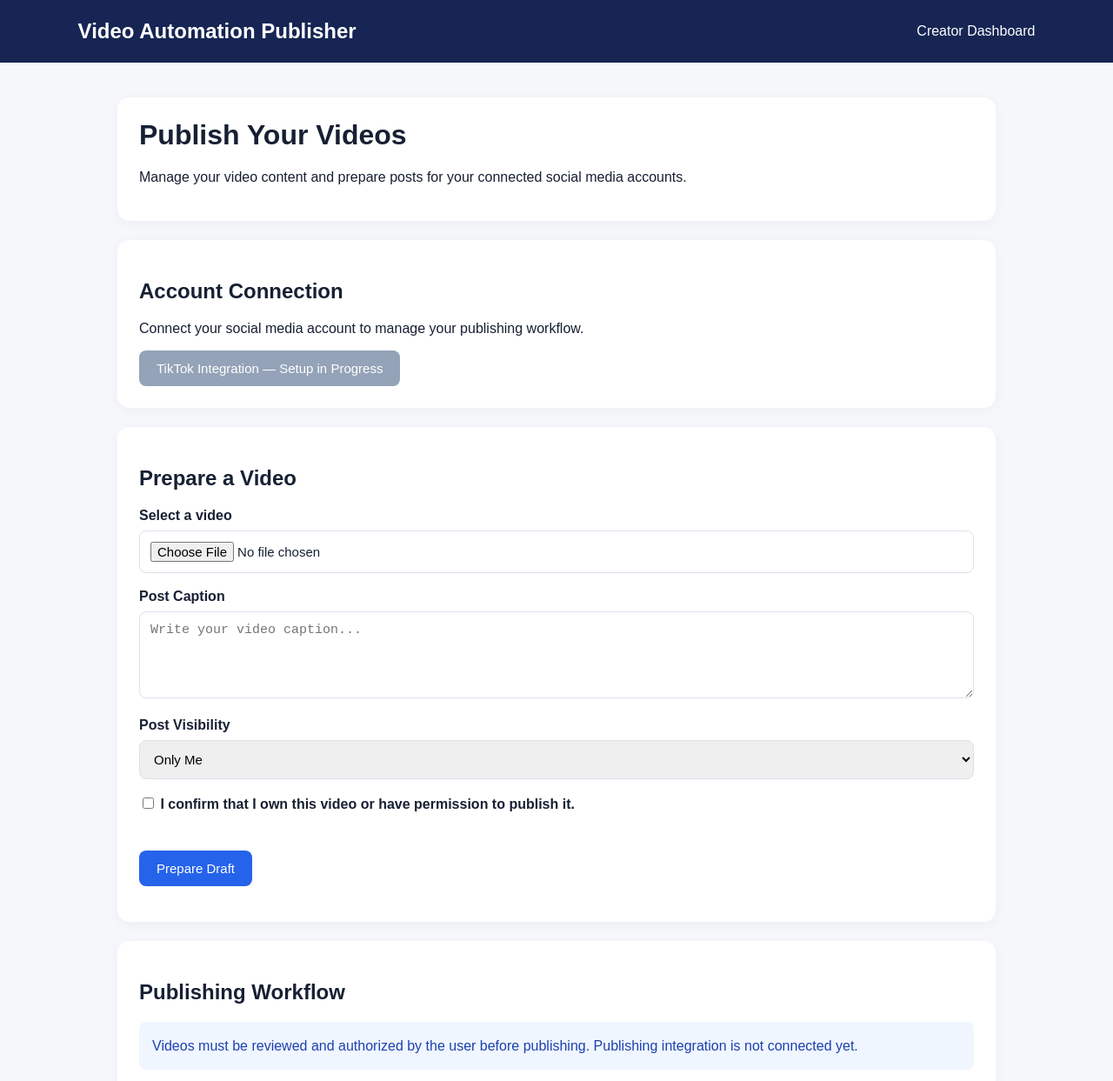
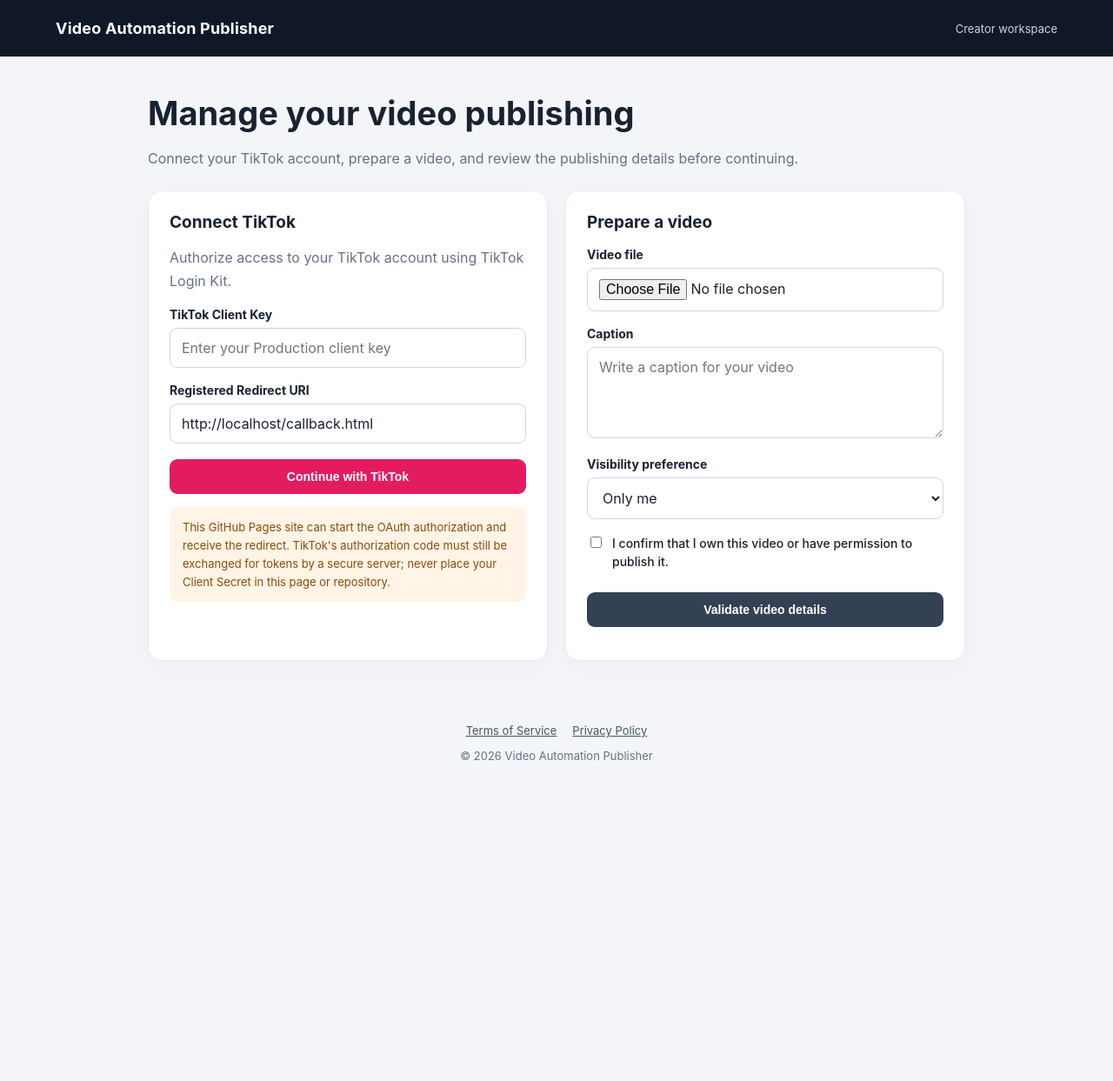
Before and after one commit to kareemkhaled111/video-automation-publisher, a plain HTML site: page index.html in a window 1280 px wide. Shown: the top 1243 px of the page at 87% size. After the commit the page ends 920 px from the top, so only its background shows below. Drawn offline with Linux system fonts and the light colour scheme.

Commit message:
Build TikTok OAuth and video preparation UI

```diff
--- a/index.html
+++ b/index.html
@@ -1,240 +1,99 @@
-<!DOCTYPE html>
+<!doctype html>
 <html lang="en">
 <head>
-<meta charset="UTF-8">
-<meta name="viewport" content="width=device-width, initial-scale=1.0">
+<meta charset="utf-8">
+<meta name="viewport" content="width=device-width,initial-scale=1">
+<meta name="theme-color" content="#101828">
 <title>Video Automation Publisher</title>
-
 <style>
-* { box-sizing: border-box; }
-
-body {
-  margin: 0;
-  font-family: Arial, sans-serif;
-  background: #f5f7fb;
-  color: #172033;
-}
-
-header {
-  background: #172554;
-  color: white;
-  padding: 22px 7%;
-  display: flex;
-  justify-content: space-between;
-  align-items: center;
-}
-
-header h2 { margin: 0; }
-
-.container {
-  max-width: 1050px;
-  margin: 40px auto;
-  padding: 0 20px;
-}
-
-.card {
-  background: white;
-  padding: 25px;
-  border-radius: 14px;
-  margin-bottom: 22px;
-  box-shadow: 0 3px 15px rgba(0,0,0,.04);
-}
-
-h1 { margin-top: 0; }
-
-label {
-  display: block;
-  font-weight: bold;
-  margin: 18px 0 8px;
-}
-
-input, textarea, select {
-  width: 100%;
-  padding: 12px;
-  border: 1px solid #dce1eb;
-  border-radius: 8px;
-  font-size: 15px;
-}
-
-textarea {
-  min-height: 100px;
-  resize: vertical;
-}
-
-button {
-  border: 0;
-  padding: 12px 20px;
-  border-radius: 8px;
-  background: #2563eb;
-  color: white;
-  font-size: 15px;
-  cursor: pointer;
-}
-
-button:disabled {
-  background: #94a3b8;
-  cursor: not-allowed;
-}
-
-#preview {
-  display: none;
-  width: 100%;
-  max-height: 450px;
-  margin-top: 20px;
-  border-radius: 10px;
-  background: black;
-}
-
-.notice {
-  background: #eff6ff;
-  padding: 15px;
-  border-radius: 8px;
-  color: #1e40af;
-  line-height: 1.6;
-}
-
-.status {
-  margin-top: 15px;
-  font-weight: bold;
-}
-
-footer {
-  text-align: center;
-  padding: 25px;
-  color: #64748b;
-}
-
-footer a {
-  margin: 0 10px;
-  color: #2563eb;
-}
+:root{font-family:Inter,ui-sans-serif,system-ui,-apple-system,"Segoe UI",sans-serif;color:#182230;background:#f3f5f9;font-synthesis:none}
+*{box-sizing:border-box}body{margin:0}header{background:#101828;color:#fff;padding:22px max(5vw,20px);display:flex;align-items:center;justify-content:space-between;gap:16px}
+.brand{font-weight:750;font-size:18px;letter-spacing:.2px}.tag{font-size:13px;color:#cbd5e1}
+main{max-width:980px;margin:42px auto;padding:0 20px}.intro{margin-bottom:24px}.intro h1{font-size:clamp(28px,4vw,38px);margin:0 0 10px}.muted{color:#667085;line-height:1.65}
+.grid{display:grid;grid-template-columns:1fr 1fr;gap:20px}.card{background:white;border:1px solid #e6eaf0;border-radius:16px;padding:24px;box-shadow:0 8px 24px #10182808}.card h2{font-size:19px;margin:0 0 10px}
+label{display:block;font-size:14px;font-weight:650;margin:17px 0 7px}input,textarea,select{width:100%;font:inherit;padding:12px 13px;border:1px solid #d0d5dd;border-radius:9px;background:#fff;color:#182230}textarea{min-height:105px;resize:vertical}
+button,.button{display:inline-flex;align-items:center;justify-content:center;border:0;border-radius:9px;padding:12px 17px;background:#e31c5f;color:#fff;font-weight:700;font-size:14px;text-decoration:none;cursor:pointer}
+button.secondary{background:#344054}button:disabled{opacity:.5;cursor:not-allowed}.full{width:100%;margin-top:18px}
+.notice{padding:13px 15px;border-radius:10px;background:#fff4e5;color:#8a4b08;font-size:13px;line-height:1.6;margin-top:15px}
+.status{font-size:14px;line-height:1.6;margin-top:14px;overflow-wrap:anywhere}.preview{display:none;width:100%;max-height:300px;background:#111;border-radius:10px;margin-top:14px}
+.check{display:flex;align-items:flex-start;gap:9px;font-weight:500!important;line-height:1.5}.check input{width:auto;margin-top:3px}
+footer{text-align:center;padding:30px 20px;color:#667085;font-size:13px}footer a{color:#475467;margin:0 9px}
+@media(max-width:700px){.grid{grid-template-columns:1fr}main{margin:28px auto}header{align-items:flex-start;flex-direction:column}}
 </style>
 </head>
-
 <body>
-
-<header>
-  <h2>Video Automation Publisher</h2>
-  <span>Creator Dashboard</span>
-</header>
-
-<div class="container">
-
-  <div class="card">
-    <h1>Publish Your Videos</h1>
-    <p>
-      Manage your video content and prepare posts
-      for your connected social media accounts.
-    </p>
-  </div>
-
-  <div class="card">
-    <h2>Account Connection</h2>
-
-    <p>
-      Connect your social media account to manage
-      your publishing workflow.
-    </p>
-
-    <button disabled>
-      TikTok Integration — Setup in Progress
-    </button>
-  </div>
-
-  <div class="card">
-    <h2>Prepare a Video</h2>
-
-    <label for="video">Select a video</label>
-    <input type="file" id="video" accept="video/mp4,video/quicktime">
-
-    <video id="preview" controls></video>
-
-    <label for="caption">Post Caption</label>
-    <textarea id="caption"
-      placeholder="Write your video caption..."></textarea>
-
-    <label for="privacy">Post Visibility</label>
-    <select id="privacy">
-      <option value="SELF_ONLY">Only Me</option>
-      <option value="PUBLIC_TO_EVERYONE">Everyone</option>
-    </select>
-
-    <label>
-      <input type="checkbox" id="rights" style="width:auto">
-      I confirm that I own this video or have permission
-      to publish it.
-    </label>
-
-    <br><br>
-
-    <button id="prepare">Prepare Draft</button>
-
-    <p class="status" id="status"></p>
-  </div>
-
-  <div class="card">
-    <h2>Publishing Workflow</h2>
-
-    <div class="notice">
-      Videos must be reviewed and authorized by the user
-      before publishing. Publishing integration is not
-      connected yet.
-    </div>
-  </div>
-
+<header><div class="brand">Video Automation Publisher</div><div class="tag">Creator workspace</div></header>
+<main>
+<section class="intro"><h1>Manage your video publishing</h1><p class="muted">Connect your TikTok account, prepare a video, and review the publishing details before continuing.</p></section>
+<div class="grid">
+<section class="card">
+<h2>Connect TikTok</h2>
+<p class="muted">Authorize access to your TikTok account using TikTok Login Kit.</p>
+<label for="clientKey">TikTok Client Key</label>
+<input id="clientKey" autocomplete="off" placeholder="Enter your Production client key">
+<label for="redirectUri">Registered Redirect URI</label>
+<input id="redirectUri" readonly>
+<button id="connect" class="full">Continue with TikTok</button>
+<div class="notice">This GitHub Pages site can start the OAuth authorization and receive the redirect. TikTok's authorization code must still be exchanged for tokens by a secure server; never place your Client Secret in this page or repository.</div>
+<p id="oauthStatus" class="status" role="status" aria-live="polite"></p>
+</section>
+<section class="card">
+<h2>Prepare a video</h2>
+<label for="video">Video file</label><input id="video" type="file" accept="video/mp4,video/quicktime">
+<video id="preview" class="preview" controls playsinline></video>
+<label for="caption">Caption</label><textarea id="caption" maxlength="2200" placeholder="Write a caption for your video"></textarea>
+<label for="privacy">Visibility preference</label><select id="privacy"><option value="SELF_ONLY">Only me</option><option value="PUBLIC_TO_EVERYONE">Everyone</option></select>
+<label class="check"><input type="checkbox" id="rights"><span>I confirm that I own this video or have permission to publish it.</span></label>
+<button id="prepare" class="secondary full">Validate video details</button>
+<p id="draftStatus" class="status" role="status" aria-live="polite"></p>
+</section>
 </div>
-
-<footer>
-  <a href="terms.html">Terms of Service</a>
-  <a href="privacy.html">Privacy Policy</a>
-  <p>© 2026 Video Automation Publisher</p>
-</footer>
-
+</main>
+<footer><a href="terms.html">Terms of Service</a><a href="privacy.html">Privacy Policy</a><p>© 2026 Video Automation Publisher</p></footer>
 <script>
-const videoInput = document.getElementById("video");
-const preview = document.getElementById("preview");
-const status = document.getElementById("status");
-
-let videoUrl = null;
-
-videoInput.addEventListener("change", () => {
-  const file = videoInput.files[0];
-
-  if (!file) return;
-
-  if (videoUrl) URL.revokeObjectURL(videoUrl);
-
-  videoUrl = URL.createObjectURL(file);
-  preview.src = videoUrl;
-  preview.style.display = "block";
-
-  status.textContent = "Video selected successfully.";
+const redirectUri = new URL("callback.html", window.location.href).href;
+document.getElementById("redirectUri").value = redirectUri;
+const oauthStatus = document.getElementById("oauthStatus");
+document.getElementById("connect").addEventListener("click", () => {
+  const clientKey = document.getElementById("clientKey").value.trim();
+  if (!clientKey) { oauthStatus.textContent = "Enter your TikTok Production Client Key first."; return; }
+  const stateBytes = new Uint8Array(24);
+  crypto.getRandomValues(stateBytes);
+  const state = Array.from(stateBytes, b => b.toString(16).padStart(2,"0")).join("");
+  sessionStorage.setItem("tiktok_oauth_state", state);
+  const params = new URLSearchParams({
+    client_key: clientKey,
+    response_type: "code",
+    scope: "user.info.basic,video.upload,video.publish",
+    redirect_uri: redirectUri,
+    state
+  });
+  window.location.assign("https://www.tiktok.com/v2/auth/authorize/?" + params.toString());
 });
-
+let videoObjectUrl;
+document.getElementById("video").addEventListener("change", event => {
+  const file = event.target.files[0];
+  const preview = document.getElementById("preview");
+  if (videoObjectUrl) URL.revokeObjectURL(videoObjectUrl);
+  if (!file) { preview.style.display = "none"; return; }
+  if (!["video/mp4","video/quicktime"].includes(file.type)) {
+    document.getElementById("draftStatus").textContent = "Choose an MP4 or QuickTime video.";
+    event.target.value = ""; preview.style.display = "none"; return;
+  }
+  videoObjectUrl = URL.createObjectURL(file);
+  preview.src = videoObjectUrl; preview.style.display = "block";
+  document.getElementById("draftStatus").textContent = "Video selected. Review the caption and rights confirmation.";
+});
 document.getElementById("prepare").addEventListener("click", () => {
-  const file = videoInput.files[0];
-  const caption = document.getElementById("caption").value;
+  const file = document.getElementById("video").files[0];
+  const caption = document.getElementById("caption").value.trim();
   const rights = document.getElementById("rights").checked;
-
-  if (!file) {
-    status.textContent = "Please select a video.";
-    return;
-  }
-
-  if (!rights) {
-    status.textContent = "Please confirm your content rights.";
-    return;
-  }
-
-  if (!caption.trim()) {
-    status.textContent = "Please enter a caption.";
-    return;
-  }
-
-  status.textContent =
-    "Draft information validated locally. Publishing integration is not connected yet.";
+  const out = document.getElementById("draftStatus");
+  if (!file) { out.textContent = "Select a video first."; return; }
+  if (!caption) { out.textContent = "Enter a caption first."; return; }
+  if (!rights) { out.textContent = "Confirm that you have the rights to publish this video."; return; }
+  out.textContent = "Video details validated locally. No video has been uploaded or published.";
 });
 </script>
-
 </body>
 </html>
```
